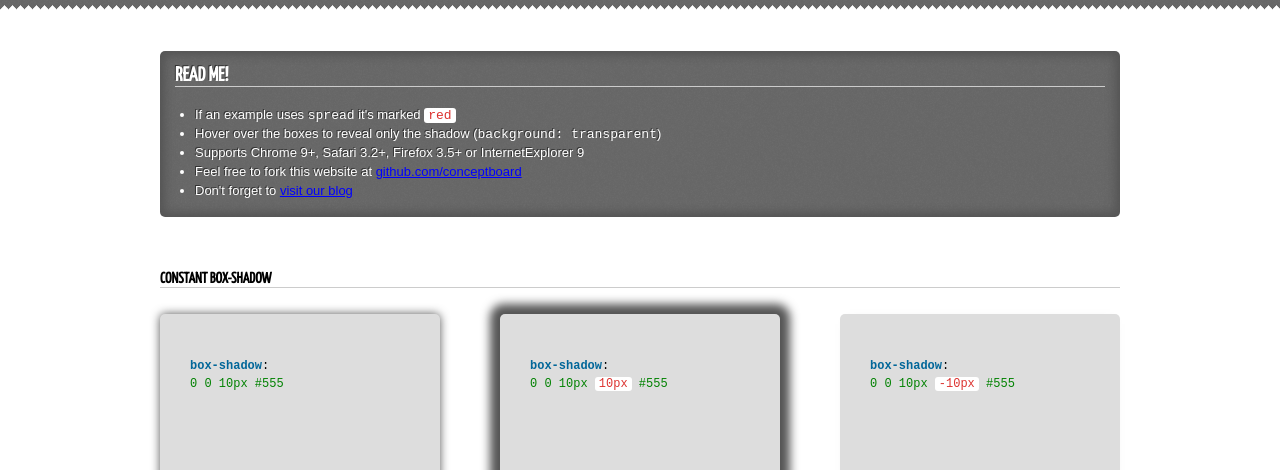
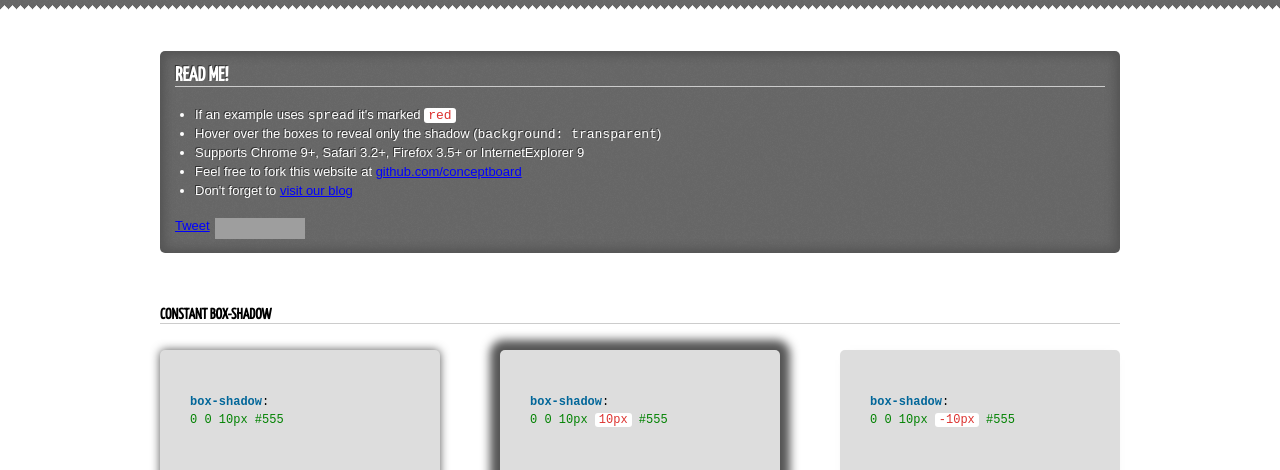
Before and after one commit to conceptboard/box-shadow-spread-examples, a plain HTML site: page index.html in a window 1280 px wide. Shown: the part 330-800 px from the top of the page. Drawn offline with Linux system fonts and the light colour scheme; grey boxes are pictures that could not be loaded.

Commit message:
- Added Facebook and Twitter buttons

```diff
--- a/css/style.css
+++ b/css/style.css
@@ -139,6 +139,15 @@ h1 .spread {
     font-size: 13px;
     line-height: 1em;
 }
+
+#info .socialMedia {
+    margin-top: 20px;
+    height: 20px;
+}
+
+#info .socialMedia .facebookLike { float: left; }
+#info .socialMedia .tweetThis { float: left; margin-right: 5px;}
+
 
 #content h3 {
     font-family: 'Yanone Kaffeesatz', arial, serif;
--- a/index.html
+++ b/index.html
@@ -29,6 +29,10 @@
                 <li>Feel free to fork this website at <a href="https://github.com/conceptboard/box-shadow-spread-examples/tree/gh-pages" title="this website on github">github.com/conceptboard</a></li>
                 <li>Don't forget to <a href="http://blog.conceptboard.com" title="facts about conceptboard, technology, etc.">visit our blog</a></li>
             </ul>
+            <div class="socialMedia">
+                <div class="tweetThis"><a href="http://twitter.com/share" class="twitter-share-button" data-url="http://conceptboard.github.com/box-shadow-spread-examples/" data-text="box-shadow's unnoticed spread" data-count="none" data-via="conceptboardApp">Tweet</a><script type="text/javascript" src="http://platform.twitter.com/widgets.js"></script></div>
+                <div class="facebookLike"><iframe src="http://www.facebook.com/plugins/like.php?href=http%3A%2F%2Fconceptboard.github.com%2Fbox-shadow-spread-examples%2F&amp;send=false&amp;layout=button_count&amp;width=90&amp;show_faces=false&amp;action=like&amp;colorscheme=light&amp;font&amp;height=21" scrolling="no" frameborder="0" style="border:none; overflow:hidden; width:90px; height:21px;" allowTransparency="true"></iframe></div>
+            </div>
         </div>
 
 		<div id="shadow_demo" class="clearfix">
```
